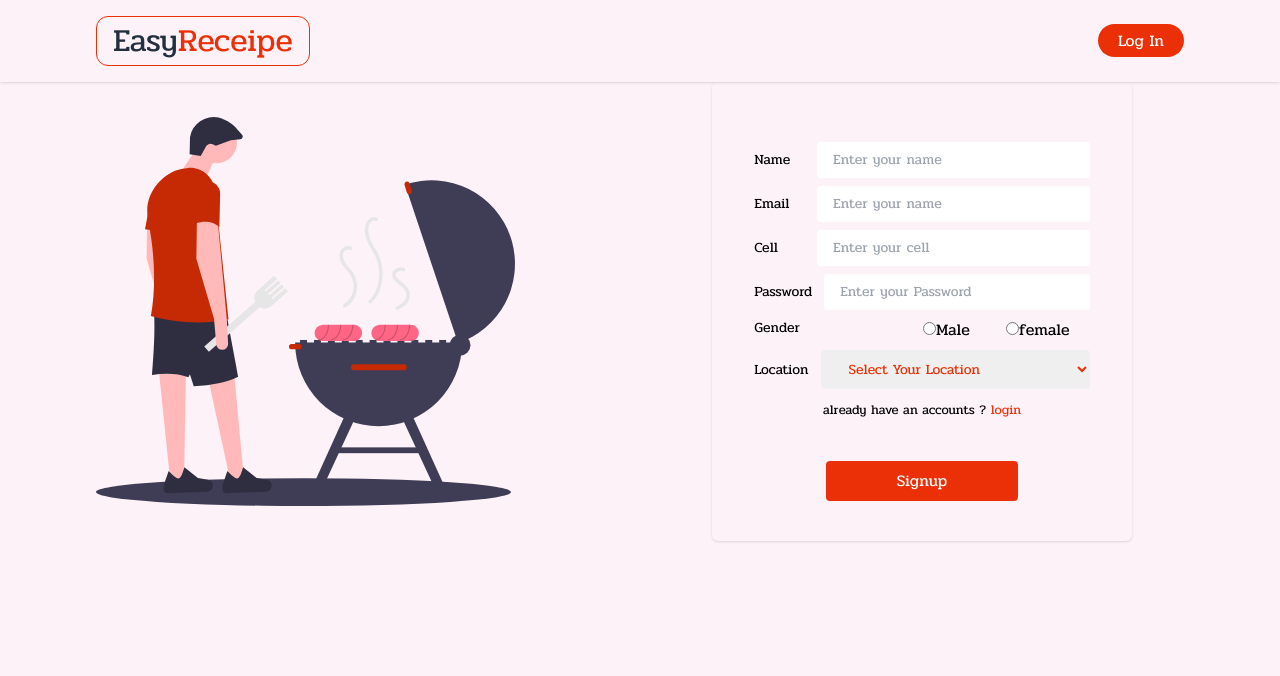
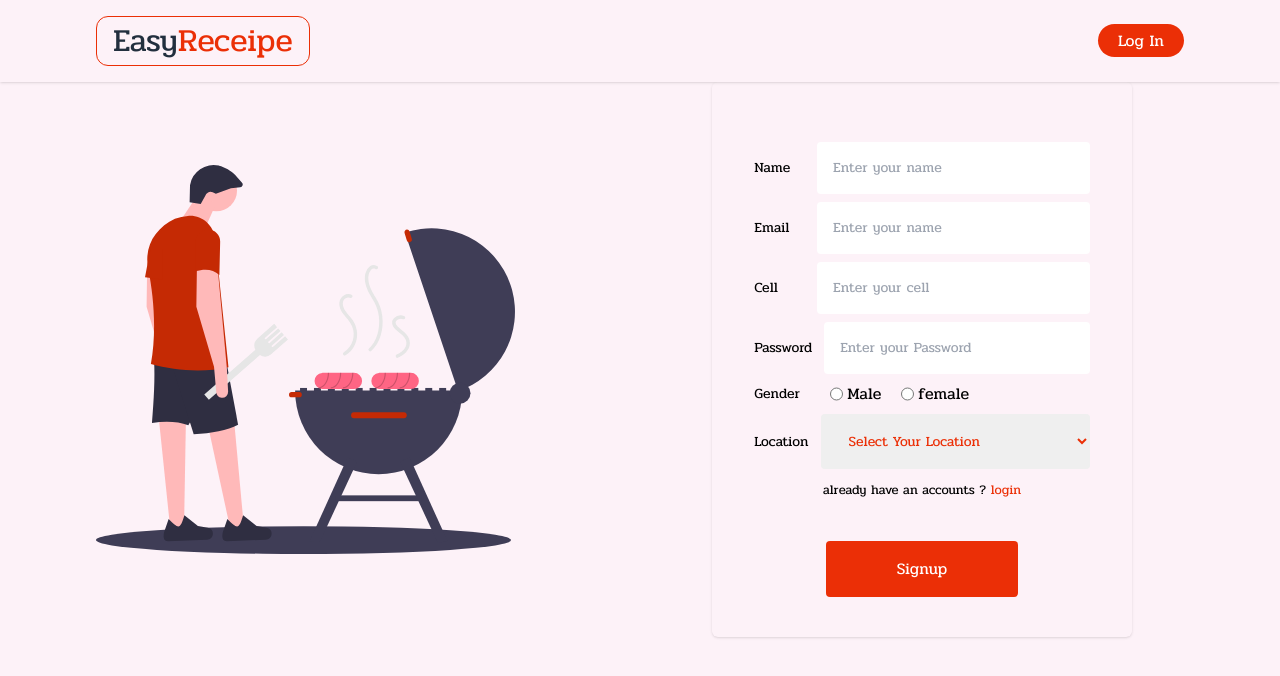
Before and after one commit to Deveripon/easyReceipe-react, a React (Vite) app: page /accounts/signup in a window 1280 px wide. Shown: the top 676 px of the page. Built offline with nearby package versions, Linux system fonts and the light colour scheme.

Commit message:
form design bug fix

```diff
--- a/src/pages/auth/components/LoginForm/LoginForm.jsx
+++ b/src/pages/auth/components/LoginForm/LoginForm.jsx
@@ -3,19 +3,15 @@ import { Link } from "react-router-dom";
 const LoginForm = () => {
     return (
         <>
-            <div className="login-form  w-full md:w-80  rounded-md shadow">
-                <form
-                    action=""
-                    className="reg-from mt-7 pt-8">
-                    <div className="form-group mb-2 flex  gap-3 justify-center items-center">
-                        <label
-                            className="w-16 form-label text-sm"
-                            htmlFor="uid">
+            <div className="login-form  w-full md:w-[80%]  rounded-md shadow">
+                <form action="" className="reg-from w-[80%] m-auto mt-7 pt-8">
+                    <div className="form-group m-auto mb-2 flex  gap-3 justify-center items-center">
+                        <label className="w-16 form-label text-sm" htmlFor="uid">
                             Email or Phone
                         </label>
                         <input
                             type="text"
-                            className="form-control  text-sm  -none outline-none px-4 py-2 rounded text-primary"
+                            className="form-control  text-sm  w-full outline-none px-4 py-4 rounded text-primary"
                             id="uid"
                             placeholder="Email address or Phone"
                             name="uid"
@@ -23,14 +19,12 @@ const LoginForm = () => {
                     </div>
 
                     <div className="form-group mb-2 flex gap-3 justify-center items-center">
-                        <label
-                            className="w-16 form-label text-sm"
-                            htmlFor="password">
+                        <label className="w-16 form-label text-sm" htmlFor="password">
                             Password
                         </label>
                         <input
                             type="password"
-                            className="form-control  text-sm  -none outline-none px-4 py-2 rounded text-primary"
+                            className="form-control  text-sm w-full outline-none px-4 py-4 rounded text-primary"
                             id="email"
                             placeholder="Enter your Password"
                             name="pass"
@@ -43,9 +37,7 @@ const LoginForm = () => {
                             Forgot password? <br />
                         </Link>
                         or <br />
-                        <Link
-                            className="text-primary hover:underline"
-                            to="/accounts/signup">
+                        <Link className="text-primary hover:underline" to="/accounts/signup">
                             create a new account
                         </Link>
                     </p>
--- a/src/pages/auth/components/SignUpForm/SignUpForm.jsx
+++ b/src/pages/auth/components/SignUpForm/SignUpForm.jsx
@@ -11,7 +11,7 @@ const SignUpForm = () => {
                         </label>
                         <input
                             type="text"
-                            className="form-control w-full  text-sm  -none outline-none px-4 py-2 rounded text-primary"
+                            className="form-control w-full  text-sm outline-none px-4  py-4 rounded text-primary"
                             id="name"
                             name="name"
                             placeholder="Enter your name"
@@ -23,7 +23,7 @@ const SignUpForm = () => {
                         </label>
                         <input
                             type="text"
-                            className="form-control w-full  text-sm  -none outline-none px-4 py-2 rounded text-primary"
+                            className="form-control w-full  text-sm  outline-none px-4   py-4 rounded text-primary"
                             id="email"
                             placeholder="Enter your name"
                             name="email"
@@ -35,7 +35,7 @@ const SignUpForm = () => {
                         </label>
                         <input
                             type="text"
-                            className="form-control w-full  text-sm  -none outline-none px-4 py-2 rounded text-primary"
+                            className="form-control w-full  text-sm  -none outline-none px-4   py-4 rounded text-primary"
                             id="cell"
                             placeholder="Enter your cell"
                             name="cell"
@@ -47,20 +47,20 @@ const SignUpForm = () => {
                         </label>
                         <input
                             type="password"
-                            className="form-control w-full  text-sm  -none outline-none px-4 py-2 rounded text-primary"
+                            className="form-control w-full  text-sm  -none outline-none px-4   py-4 rounded text-primary"
                             id="email"
                             placeholder="Enter your Password"
                             name="pass"
                         />
                     </div>
-                    <div className="form-group mb-2 w-[80%] m-auto flex gap-3 justify-between items-center">
-                        <label className="w-16 form-label self-start text-sm" htmlFor="password">
+                    <div className="form-group mb-2 w-[80%] m-auto flex gap-3  items-center">
+                        <label className="w-16 form-label  text-sm" htmlFor="password">
                             Gender
                         </label>
-                        <div className="gender-group ml-3">
-                            <label className="px-3" htmlFor="male">
+                        <div className="gender-group flex gap-5">
+                            <label className=" flex gap-1" htmlFor="male">
                                 <input
-                                    className="ml-3"
+                                    className=""
                                     type="radio"
                                     value="Male"
                                     name="gender"
@@ -68,9 +68,9 @@ const SignUpForm = () => {
                                 />
                                 Male
                             </label>
-                            <label className="px-3 mr-2" htmlFor="female">
+                            <label className=" flex gap-1" htmlFor="female">
                                 <input
-                                    className="ml-3"
+                                    className=""
                                     type="radio"
                                     value="Female"
                                     name="gender"
@@ -85,7 +85,7 @@ const SignUpForm = () => {
                             Location
                         </label>
                         <select
-                            className="form-control w-full  text-sm  border-none outline-none px-6 py-2 rounded text-primary"
+                            className="form-control w-full  text-sm  border-none outline-none px-6   py-4 rounded text-primary"
                             name="location"
                             id="location">
                             <option value="">Select Your Location</option>
@@ -103,7 +103,7 @@ const SignUpForm = () => {
                     </p>
                     <div className="submit w-48 m-auto">
                         <button
-                            className="bg-primary rounded w-48 text-white transform duration-200 hover:bg-primary-light py-2 my-10 "
+                            className="bg-primary rounded w-48 text-white transform duration-200 hover:bg-primary-light   py-4 my-10 "
                             type="submit">
                             Signup
                         </button>
```
